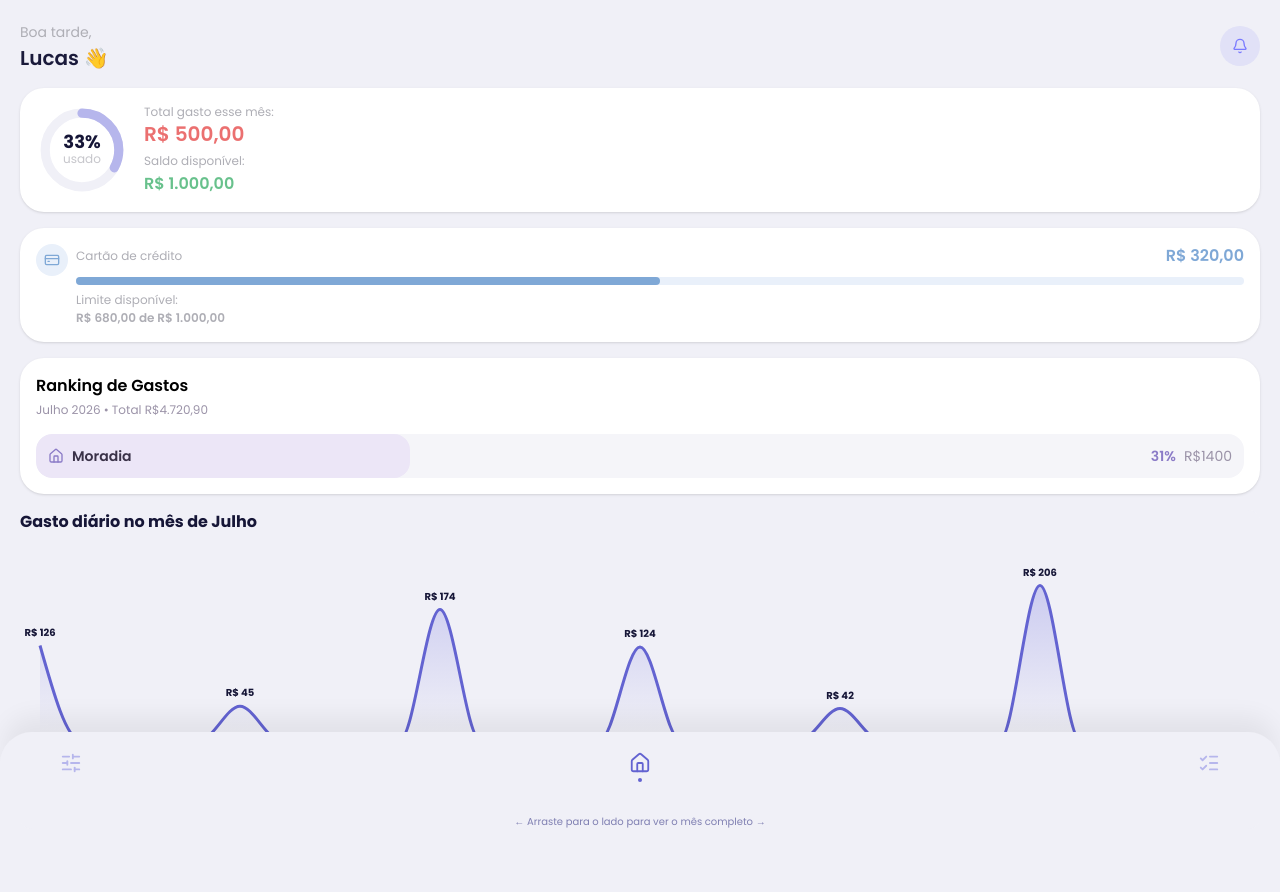
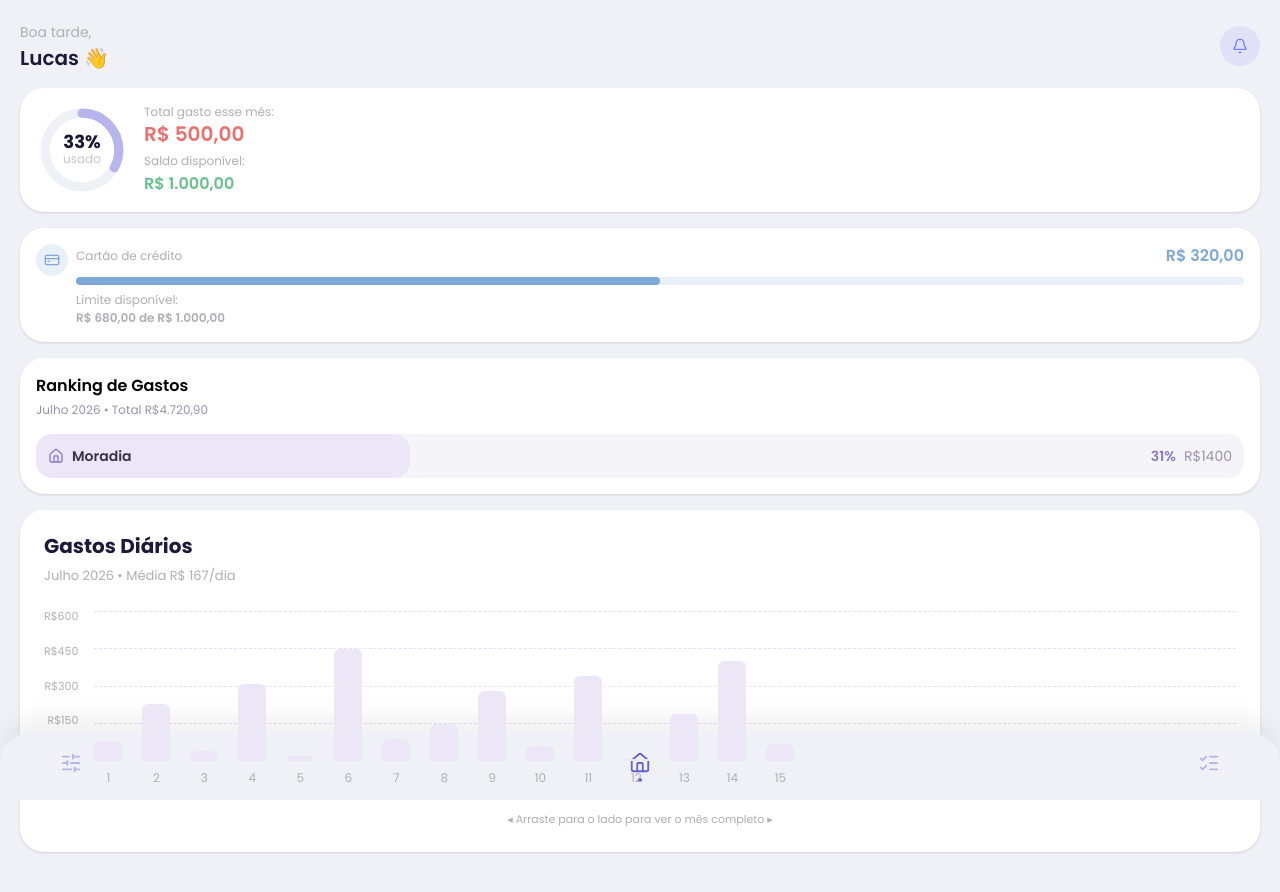
Before and after one commit to lucasboeck06/sepoupe, a React app in the folder frontend/: page /dashboard in a window 1280 px wide. Shown: the top 892 px of the page. Built offline with nearby package versions, Linux system fonts and the light colour scheme; the HTML template or start-up script is replaced by a standard one.

Commit message:
Esboço do gráfico de gastos diário

```diff
--- a/frontend/src/components/GraficoGastosScroll.jsx
+++ b/frontend/src/components/GraficoGastosScroll.jsx
@@ -1,86 +1,99 @@
-import { AreaChart, Area, XAxis, Tooltip, LabelList } from "recharts";
+export default function GraficoGastosScroll() {
+  const dadosMensais = [
+    { dia: 1, valor: 80 },
+    { dia: 2, valor: 230 },
+    { dia: 3, valor: 40 },
+    { dia: 4, valor: 310 },
+    { dia: 5, valor: 20 },
+    { dia: 6, valor: 450 },
+    { dia: 7, valor: 90 },
+    { dia: 8, valor: 150 },
+    { dia: 9, valor: 280 },
+    { dia: 10, valor: 60 },
+    { dia: 11, valor: 340 },
+    { dia: 12, valor: 10 },
+    { dia: 13, valor: 190 },
+    { dia: 14, valor: 400 },
+    { dia: 15, valor: 70 },
+  ];
 
-// Mock de dados simulando o mês cheio para testar o scroll
-const dadosTrintaDias = Array.from({ length: 30 }, (_, i) => {
-  const dia = String(i + 1).padStart(2, "0");
-  // Simulando alguns dias com gasto zero e outros com picos
-  const gasto = i % 5 === 0 ? Math.floor(Math.random() * 200) + 20 : 0;
-  return { dia, gasto };
-});
+  const eixoY = [600, 450, 300, 150, 0];
+  const valorMaximo = 600;
 
-export default function GraficoGastosScroll() {
   return (
-    <div className="w-full bg-[#F0F0F7] rounded-xl">
-      <h3 className="text-[#161637] font-bold mb-4">
-        Gasto diário no mês de Julho
-      </h3>
+    <div className="w-full bg-white rounded-3xl p-6 shadow-sm">
+      {/* Cabeçalho */}
+      <div className="mb-6">
+        <h2 className="text-xl font-bold text-[#1a1a3b] leading-tight mb-1">
+          Gastos Diários
+        </h2>
+        <span className="text-[13px] font-medium text-[#aeaeb5]">
+          Julho 2026 • Média R$ 167/dia
+        </span>
+      </div>
 
-      {/* CONTAINER DO SCROLL:
-        A classe 'overflow-x-auto' ativa o scroll horizontal.
-        As classes com [&::-webkit-scrollbar] escondem a barra de scroll nativa do sistema,
-        deixando o visual muito mais limpo. O usuário só precisa arrastar.
-      */}
-      <div className="w-full overflow-x-auto [&::-webkit-scrollbar]:hidden [-ms-overflow-style:none] [scrollbar-width:none]">
-        {/* LARGURA FIXA:
-          Forçamos uma div interna a ter 1200px de largura.
-          Isso garante que o gráfico estique para o lado e ative o scroll da div pai.
-        */}
-        <div className="w-[1200px] h-64">
-          {/* Aqui não usamos o ResponsiveContainer, passamos a largura fixa direto no AreaChart */}
-          <AreaChart
-            width={1200}
-            height={220}
-            data={dadosTrintaDias}
-            margin={{ top: 25, right: 20, left: 20, bottom: 0 }}
+      {/* Container Principal do Gráfico */}
+      <div className="relative flex">
+        {/* EIXO Y - Agora com altura cravada de 150px */}
+        <div className="flex flex-col justify-between items-end pr-4 text-[11px] font-medium text-[#aeaeb5] h-[150px] shrink-0">
+          {eixoY.map((valor, index) => (
+            <span key={index} className="leading-none">
+              {valor === 0 ? "R$0" : `R$${valor}`}
+            </span>
+          ))}
+        </div>
+
+        {/* ÁREA DO GRÁFICO (Linhas e Barras) */}
+        {/* min-w-0 é um truque do flexbox para permitir que o scroll horizontal funcione */}
+        <div className="relative flex-1 min-w-0">
+          {/* LINHAS TRACEJADAS DE FUNDO */}
+          {/* Também com os mesmos 150px de altura para bater perfeitamente com os números */}
+          <div className="absolute top-0 left-0 right-0 h-[150px] flex flex-col justify-between pointer-events-none z-0">
+            {eixoY.map((_, index) => (
+              <div
+                key={index}
+                className="w-full border-t border-dashed border-[#e1e1f7]"
+              ></div>
+            ))}
+          </div>
+
+          {/* ÁREA DE SCROLL (Barras + Textos dos dias) */}
+          <div
+            className="flex gap-5 overflow-x-auto pb-4 relative z-10
+            [&::-webkit-scrollbar]:h-1.5
+            [&::-webkit-scrollbar-track]:bg-[#F0F0F7] [&::-webkit-scrollbar-track]:rounded-full
+            [&::-webkit-scrollbar-thumb]:bg-[#D1D1E0] [&::-webkit-scrollbar-thumb]:rounded-full"
           >
-            <defs>
-              <linearGradient id="corLavanda" x1="0" y1="0" x2="0" y2="1">
-                <stop offset="5%" stopColor="#B6B6EC" stopOpacity={0.6} />
-                <stop offset="95%" stopColor="#B6B6EC" stopOpacity={0} />
-              </linearGradient>
-            </defs>
+            {dadosMensais.map((item) => {
+              // A matemática pura: se o gasto é 300 e o max é 600, a altura é 50%
+              const alturaPorcentagem = (item.valor / valorMaximo) * 100;
 
-            {/* Eixo X mostrando TODOS os dias, sem pular nenhum */}
-            <XAxis
-              dataKey="dia"
-              axisLine={false}
-              tickLine={false}
-              tick={{ fontSize: 11, fill: "#575799", fontWeight: "500" }}
-              dy={10}
-            />
+              return (
+                <div
+                  key={item.dia}
+                  className="flex flex-col items-center shrink-0 w-7 gap-2"
+                >
+                  {/* O SEGREDO TÁ AQUI: Um container só para a barra, cravado em 150px */}
+                  <div className="w-full h-[150px] flex items-end">
+                    <div
+                      className="w-full bg-[#ece6f7] rounded-t-md transition-all duration-1000 ease-out"
+                      style={{ height: `${alturaPorcentagem}%` }}
+                    />
+                  </div>
 
-            <Tooltip />
-
-            <Area
-              type="monotone"
-              dataKey="gasto"
-              stroke="#6363D1"
-              strokeWidth={3}
-              fillOpacity={1}
-              fill="url(#corLavanda)"
-            >
-              {/* VALORES EM CIMA DOS PONTOS:
-                O LabelList projeta o valor de cada dia direto no gráfico.
-                Usamos um formatter para mostrar o valor zerado como vazio "",
-                assim a tela não fica poluída nos dias que o usuário não gastou nada.
-              */}
-              <LabelList
-                dataKey="gasto"
-                position="top"
-                offset={10}
-                fill="#161637"
-                fontSize={10}
-                fontWeight="700"
-                formatter={(value) => (value > 0 ? `R$ ${value}` : "")}
-              />
-            </Area>
-          </AreaChart>
+                  {/* O texto do dia fica solto em baixo, sem afetar o cálculo da altura */}
+                  <span className="text-[12px] font-medium text-[#aeaeb5]">
+                    {item.dia}
+                  </span>
+                </div>
+              );
+            })}
+          </div>
         </div>
       </div>
 
-      {/* Um pequeno aviso sutil para o usuário saber que dá para arrastar */}
-      <p className="text-center text-[10px] text-[#575799] mt-2 animate-pulse">
-        ← Arraste para o lado para ver o mês completo →
+      <p className="text-center text-[11px] font-medium text-[#aeaeb5] mt-2">
+        ◂ Arraste para o lado para ver o mês completo ▸
       </p>
     </div>
   );
```
